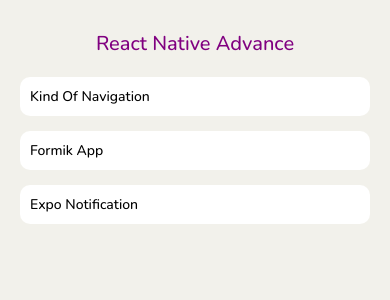
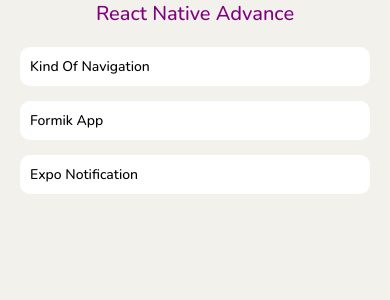
Before and after one commit to MrezaVasebi/rn-advance-topic, a React Native app: screen / in a window 390 px wide. Shown: the top 300 px of the page. Built offline with nearby package versions, Linux system fonts and the light colour scheme; what expo-notifications would draw is missing.

Commit message:
refactored: statusBar color changed

```diff
--- a/components/RootScreen.tsx
+++ b/components/RootScreen.tsx
@@ -15,7 +15,7 @@ interface IRootScreen extends ViewProps {
 const RootScreen = (props: IRootScreen) => {
   return (
     <>
-      <StatusBar hidden />
+      <StatusBar barStyle="light-content" />
       {/* this piece of code is for solving notch problem in android and ios mobiles. */}
       <SafeAreaView style={{ flex: 0, backgroundColor: colors.bgColor }} />
       <SafeAreaView style={{ flex: 1, backgroundColor: colors.bgColor }}>
@@ -34,6 +34,5 @@ const styles = StyleSheet.create({
   rootStyle: {
     flex: 1,
     backgroundColor: colors.bgColor,
-    paddingTop: StatusBar.currentHeight <= 24 ? 25 : 15,
   },
 });
```
